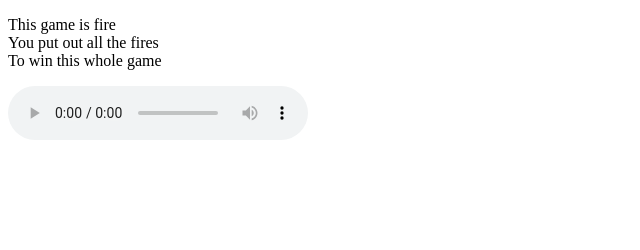
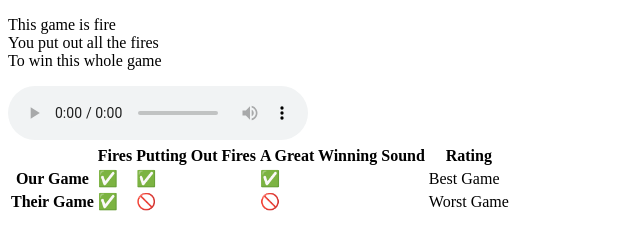
Before and after one commit to levinsonmm/MI-449-SS17-741-html-more-kinds-of-content-OSB7Pe, a plain HTML site: page index.html in a window 1280 px wide. Shown: the whole page, without its empty margins (0-640 px from the left). Drawn offline with Linux system fonts and the light colour scheme.

Commit message:
added the table

```diff
--- a/index.html
+++ b/index.html
@@ -11,5 +11,32 @@
       To win this whole game<br>
     </p>
     <audio controls src="sound.wav"></audio>
+    <table>
+      <thead>
+        <tr>
+          <th></th>
+          <th>Fires</th>
+          <th>Putting Out Fires</th>
+          <th>A Great Winning Sound</th>
+          <th>Rating</th>
+        </tr>
+      </thead>
+      <tbody>
+        <tr>
+          <th>Our Game</th>
+          <td>✅</td>
+          <td>✅</td>
+          <td>✅</td>
+          <td>Best Game</td>
+        </tr>
+        <tr>
+          <th>Their Game</th>
+          <td>✅</td>
+          <td>🚫</td>
+          <td>🚫</td>
+          <td>Worst Game</td>
+        </tr>
+      </tbody>
+    </table>
   </body>
 </html>
```
